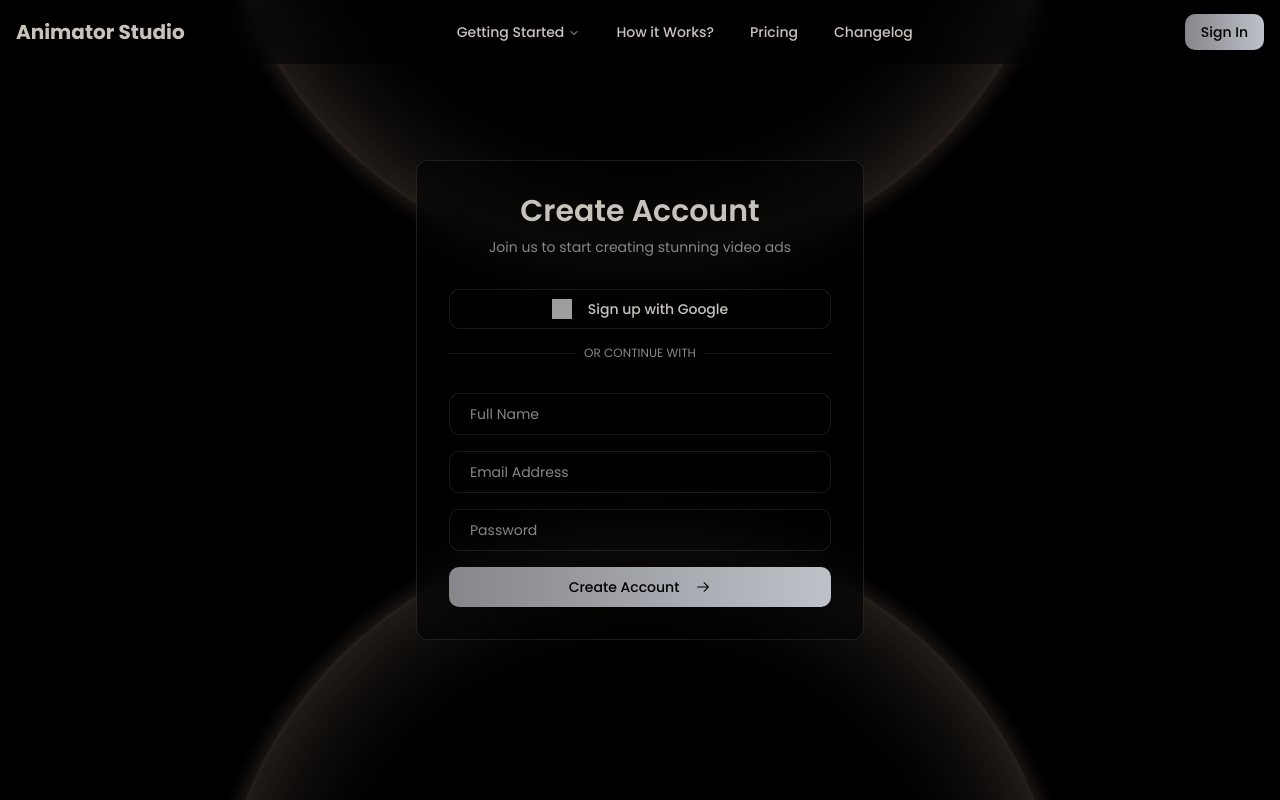
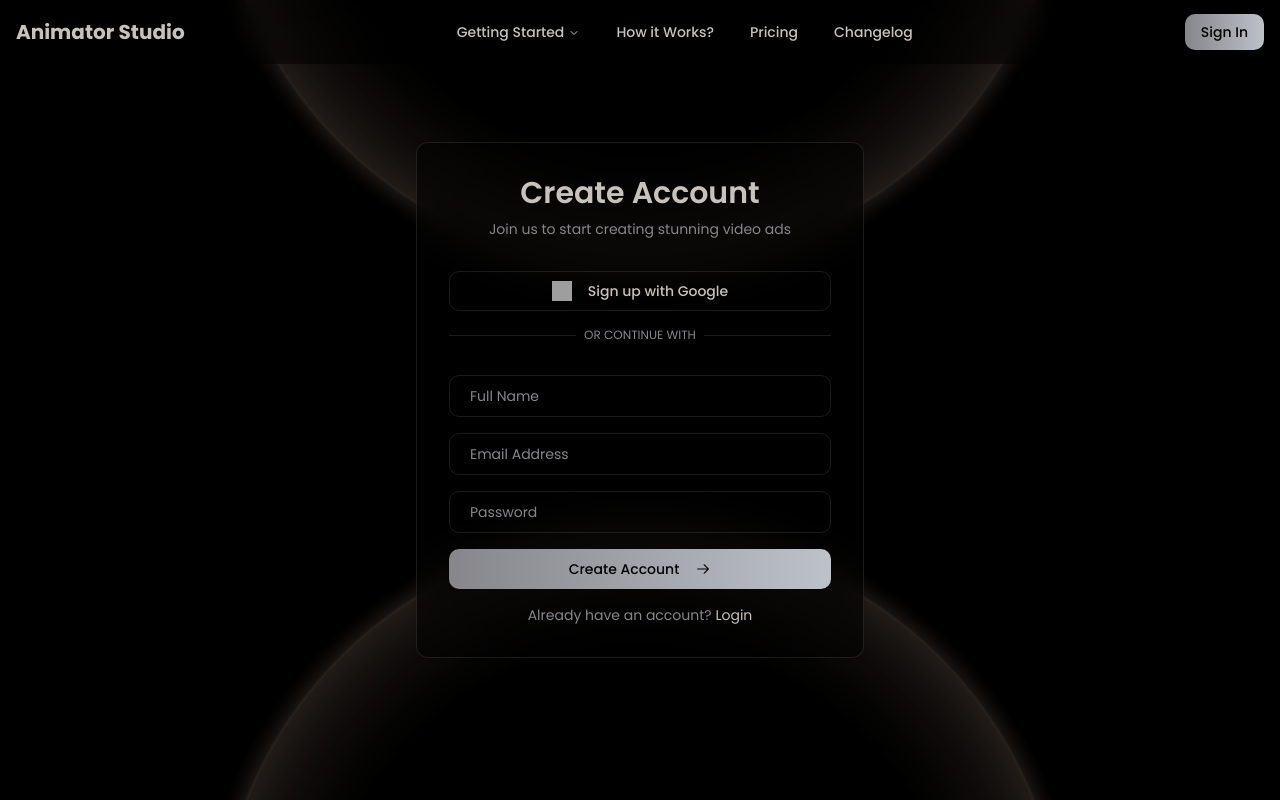
Before and after one commit to DarkInventor/clipto-structured, a Next.js app: page /register in a window 1280 px wide. Built offline with nearby package versions, Linux system fonts and the light colour scheme; no server answers; grey boxes are pictures that could not be loaded.

Commit message:
add register link --in login

```diff
--- a/app/(auth)/login/page.tsx
+++ b/app/(auth)/login/page.tsx
@@ -320,7 +320,17 @@ function LoginContent() {
         <Button type="submit" variant="outline" size="lg" className="w-full text-black hover:from-[#bdc2c9] hover:to-[#e7dfd6] bg-gradient-to-r from-[#86868b] to-[#bdc2c9] border-none p-5">
           Login <ArrowRightIcon className="ml-2" />
         </Button>
+        <div className="text-center text-sm">
+
+            <p className="mt-2 text-[#86868b]">
+              Don't have an account?{" "}
+             <a href="/register" className="text-[#c8c2bd] hover:text-white">
+             Sign up
+            </a>
+          </p>
+         </div>
       </form>
+
     </div>
   );
 }
@@ -357,6 +367,7 @@ export default function LoginPage() {
           </Suspense>
         </div>
       </div>
+
     </>
   );
 }
--- a/app/(auth)/register/page.tsx
+++ b/app/(auth)/register/page.tsx
@@ -815,7 +815,17 @@ export default function RegisterPage() {
                 <Button type="submit" variant="outline" size="lg"   className="w-full text-black hover:from-[#bdc2c9] hover:to-[#e7dfd6] bg-gradient-to-r from-[#86868b] to-[#bdc2c9] border-none p-5">
                   Create Account <ArrowRightIcon className="ml-2" />
                 </Button>
+                <div className="text-center text-sm">
+
+            <p className="mt-2 text-[#86868b]">
+              Already have an account?{" "}
+             <a href="/login" className="text-[#c8c2bd] hover:text-white">
+             Login
+            </a>
+          </p>
+         </div>
               </form>
+
             </div>
           </div>
         </div>
```
